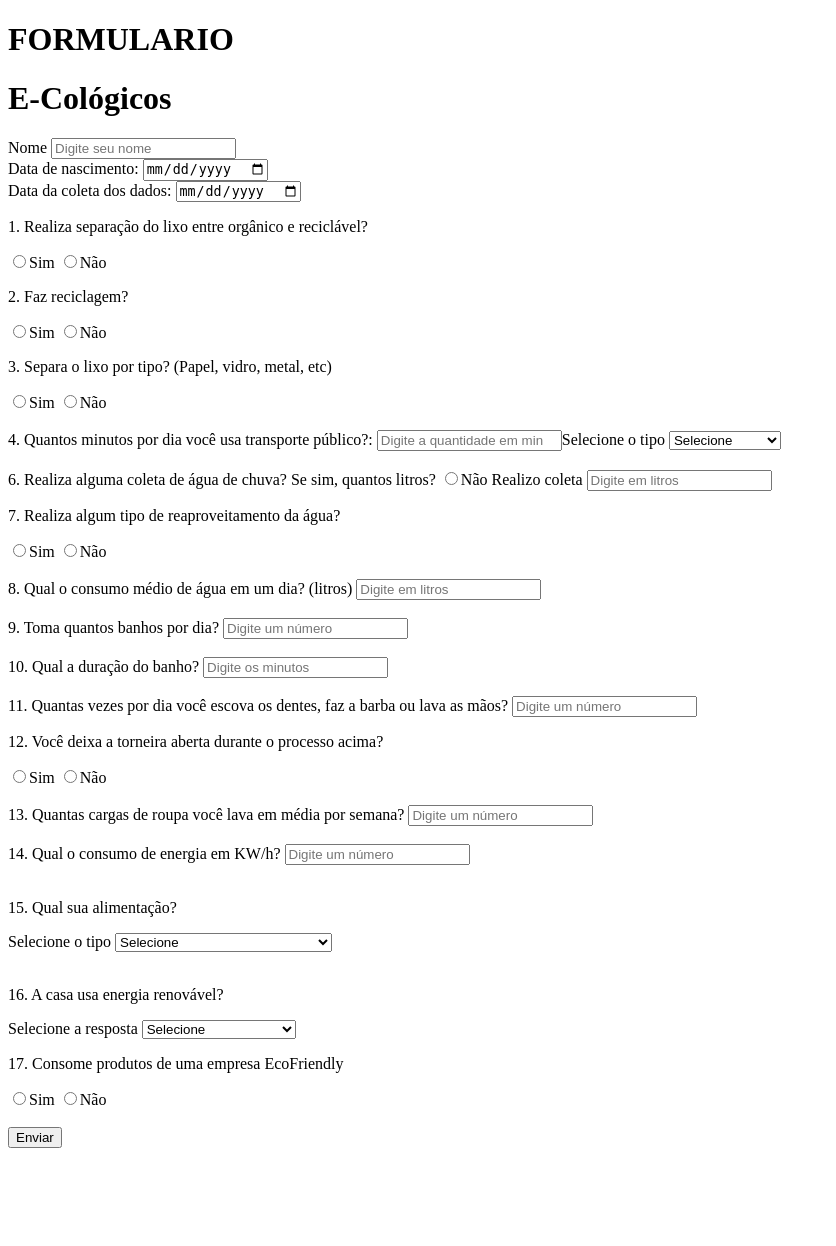
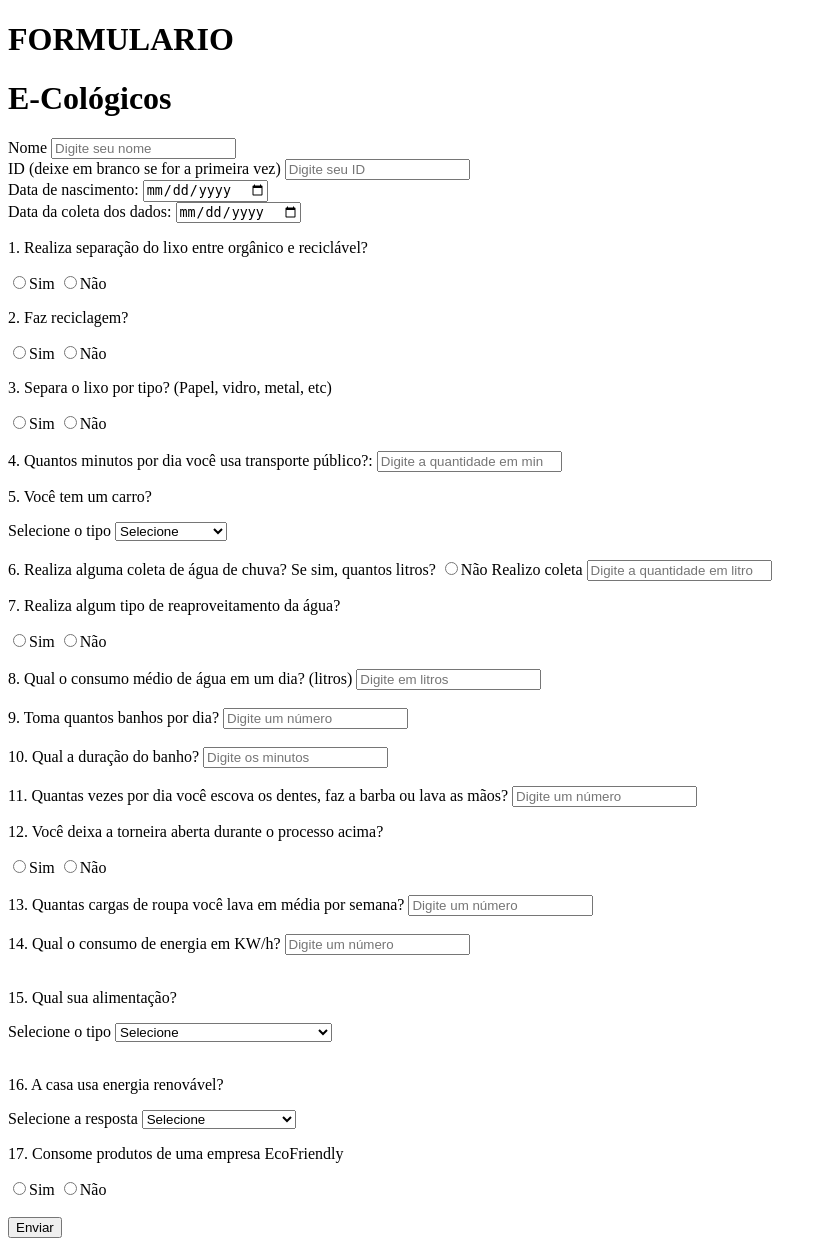
Before and after one commit to tutuzeraa/E-cologicos, a Flask app: page / in a window 1280 px wide. Shown: the whole page, without its empty margins (0-836 px from the left). Before the commit the page ends 1148 px from the top, so only its background shows below. Run offline with Flask 2, Linux system fonts and the light colour scheme.

Commit message:
Update formulario.html

```diff
--- a/templates/formulario.html
+++ b/templates/formulario.html
@@ -5,7 +5,7 @@
     <meta charset="UTF-8">
     <meta http-equiv="X-UA-Compatible" content="IE-edge">
     <meta namr="viewpoint" content="width-device-width, initial-scale=1.0">
-    <title> HOME </title>
+    <title>FORMULÁRIO</title>
     <link rel="stylesheet" href="/static/css/home.css">
 
 </head>
@@ -22,6 +22,12 @@
                     <label for="nome"> Nome </label>
                     <input type="text" name="nome" id="nome" required placeholder="Digite seu nome"> <br>
                 </div>
+
+                <div>
+                    <label for="id"> ID (deixe em branco se for a primeira vez) </label>
+                    <input type="number" name="id" id="id"  placeholder="Digite seu ID"> <br>
+                </div>
+
 
                 <div>
                     <label for="data_nasc">Data de nascimento:</label>
@@ -65,7 +71,7 @@
                     <div>
                         <br>
                         <label for="p04">4. Quantos minutos por dia você usa transporte público?:</label>
-                        <input type="number"  name="p04" id="quantity" required placeholder="Digite a quantidade em minutos >
+                        <input type="number"  name="p04" id="quantity" required placeholder="Digite a quantidade em minutos" >
 
                     </div>
 
@@ -90,8 +96,11 @@
                         <br>
                         <label for="p06">6. Realiza alguma coleta de água de chuva? Se sim, quantos litros?</label>
                         <label for="p06"><input name = "p06" id="Nao06" value = "Nao" type = "radio">Não Realizo coleta</label>
-                        <input type="number"  name="p06" id="quantity06" required placeholder="Digite em litros" >
-
+                        <input type="number"  name="p06" id="quantity06" required placeholder="Digite a quantidade em litros" >
+                        <!--
+                        <label for="Sim06"><input name = "p06" id="Sim06" value = "Sim" type = "radio">Sim</label>
+                        <label for="Nao06"><input name = "p06" id="Nao06" value = "Nao" type = "radio">Não</label>
+                        -->
                     </div>
 
                     <div>
```
